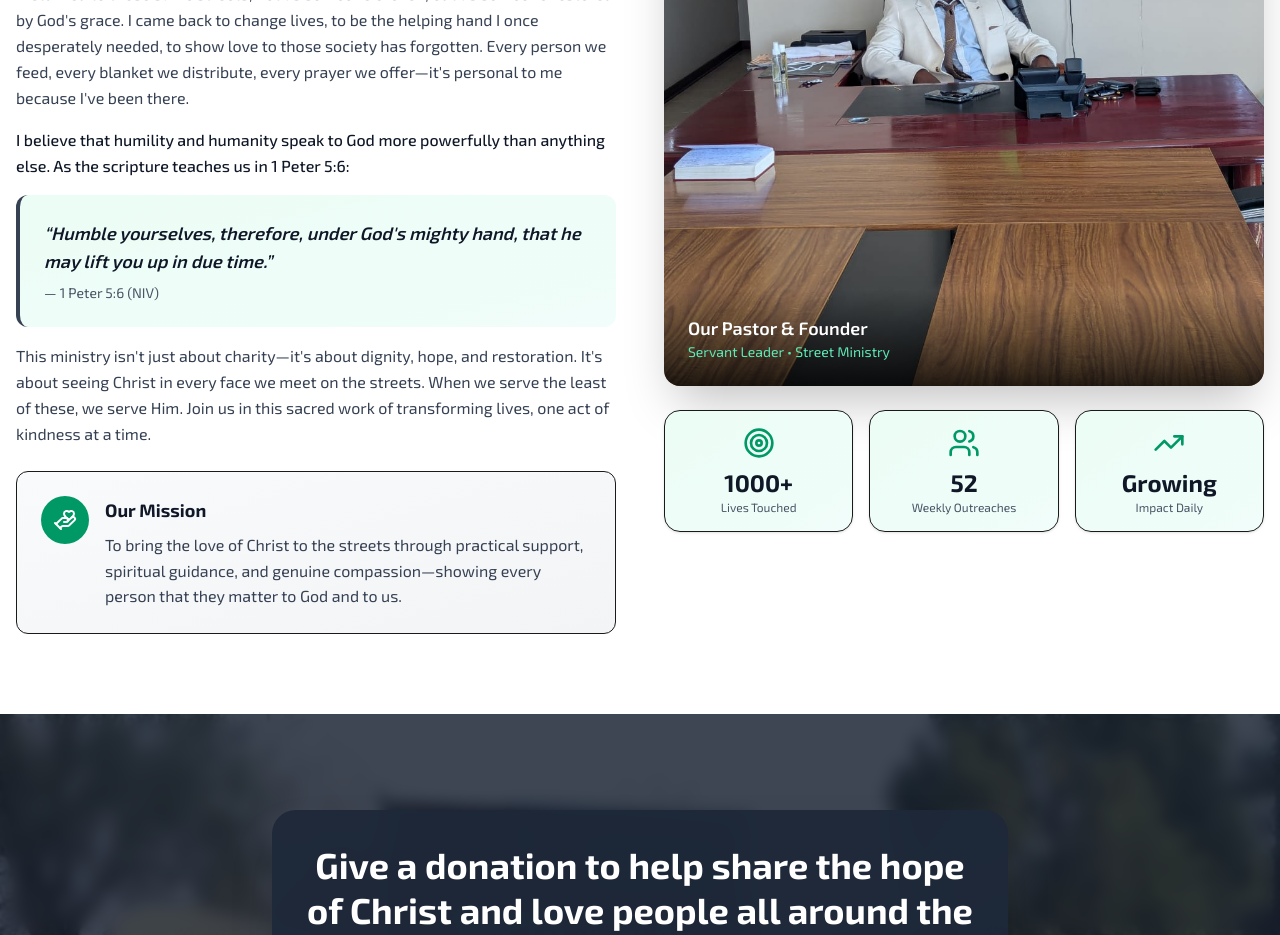
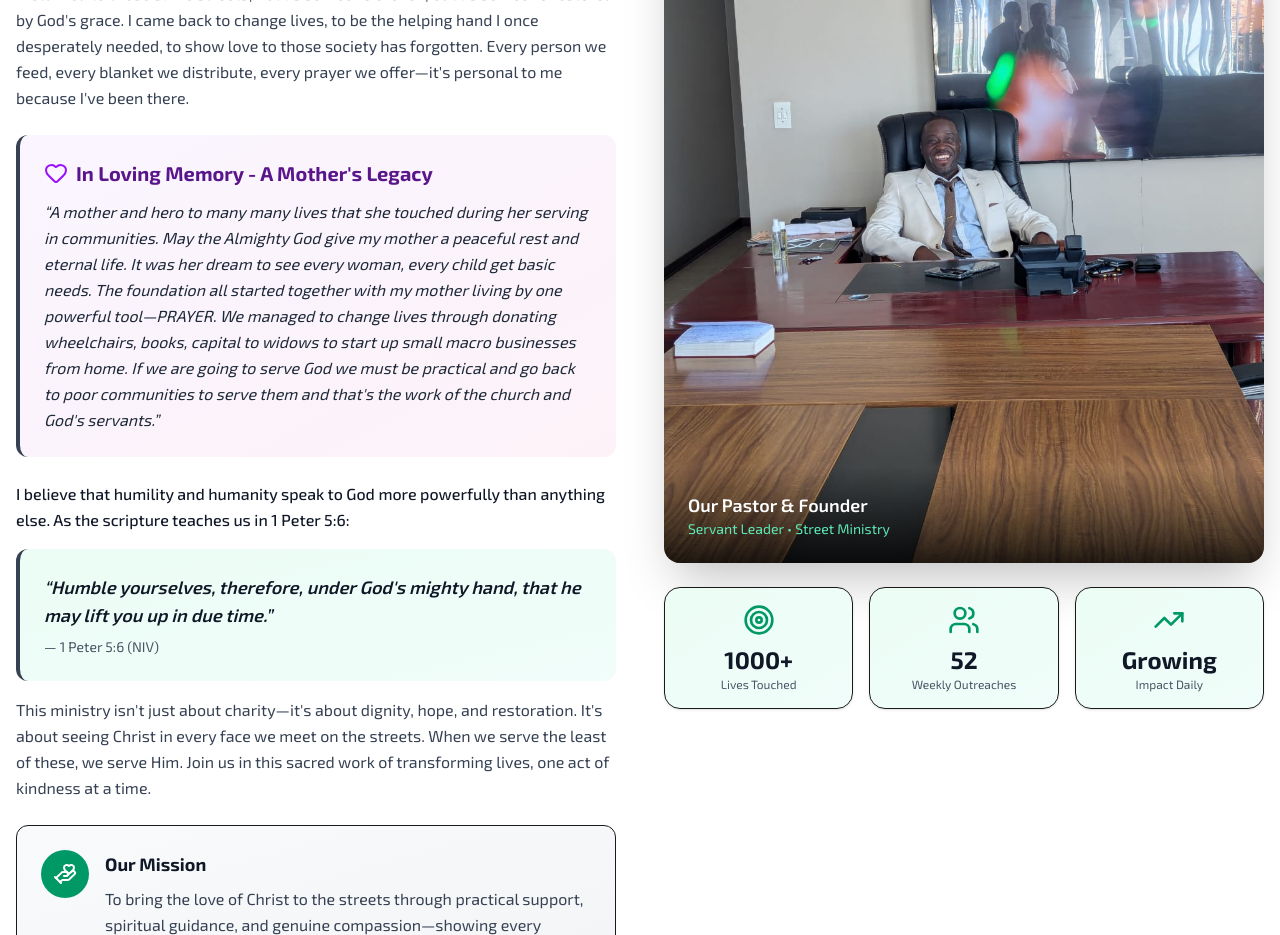
Before and after one commit to Sqwizoor/ecc, a Next.js app: page /charity in a window 1280 px wide. Shown: the part 1380-2315 px from the top of the page. Built offline with nearby package versions, Linux system fonts and the light colour scheme.

Commit message:
heloo there

```diff
--- a/src/app/charity/page.tsx
+++ b/src/app/charity/page.tsx
@@ -209,6 +209,23 @@ export default function CharityPage() {
                   has forgotten. Every person we feed, every blanket we distribute, every prayer we offer—it&apos;s personal
                   to me because I&apos;ve been there.
                 </p>
+
+                <div className="bg-gradient-to-br from-purple-50 to-pink-50 p-6 rounded-xl border-l-4 border-purple-600 my-6">
+                  <h3 className="font-bold text-purple-900 text-xl mb-3 flex items-center gap-2">
+                    <Heart className="w-6 h-6 text-purple-600" />
+                    In Loving Memory - A Mother&apos;s Legacy
+                  </h3>
+                  <p className="text-gray-800 italic leading-relaxed">
+                    &ldquo;A mother and hero to many many lives that she touched during her serving in communities.
+                    May the Almighty God give my mother a peaceful rest and eternal life. It was her dream to see
+                    every woman, every child get basic needs. The foundation all started together with my mother
+                    living by one powerful tool—PRAYER. We managed to change lives through donating wheelchairs,
+                    books, capital to widows to start up small macro businesses from home. If we are going to serve
+                    God we must be practical and go back to poor communities to serve them and that&apos;s the work of
+                    the church and God&apos;s servants.&rdquo;
+                  </p>
+                </div>
+
                 <p className="font-medium text-gray-900">
                   I believe that humility and humanity speak to God more powerfully than anything else. As the scripture
                   teaches us in 1 Peter 5:6:
```
